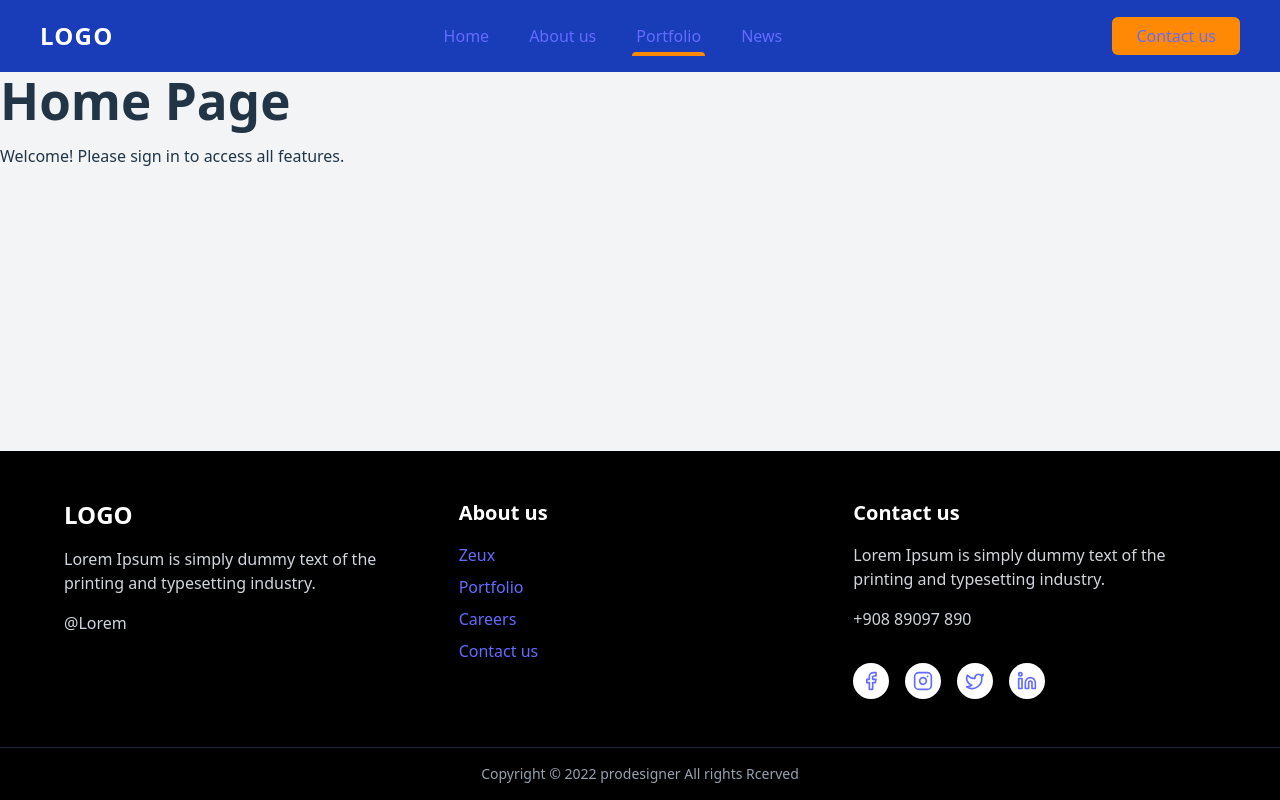
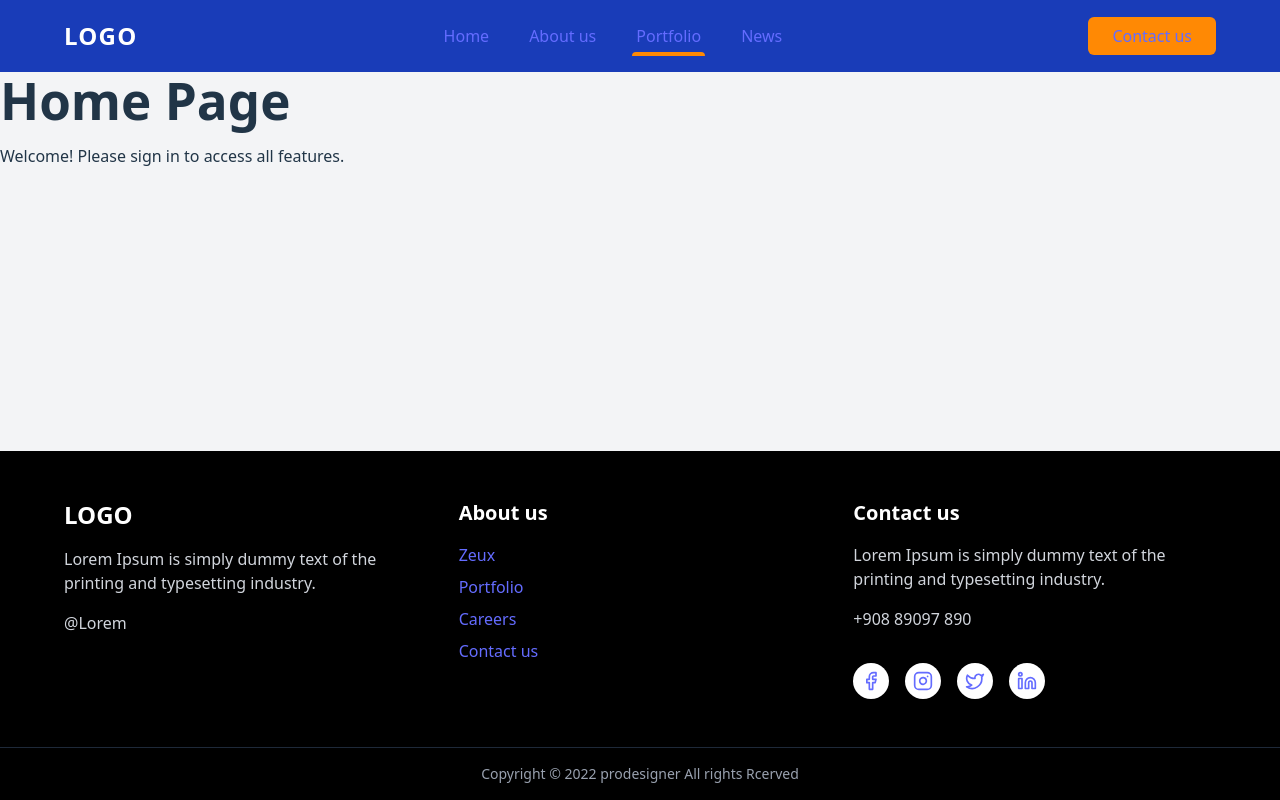
Before and after one commit to Red-XD-X/esport-, a React (Vite) app: page / in a window 1280 px wide. Built offline with nearby package versions, Linux system fonts and the light colour scheme.

Commit message:
init project 2

```diff
--- a/src/App.jsx
+++ b/src/App.jsx
@@ -20,7 +20,6 @@ function App() {
     <Router>
       <div className="min-h-screen w-full bg-gray-100">
         <Header isAuthenticated={isAuthenticated} />
-
         <Routes>
           <Route
             path="/"
--- a/src/components/Header.jsx
+++ b/src/components/Header.jsx
@@ -16,12 +16,9 @@ export default function Header() {
   ];
 
   return (
-    <nav className="bg-blue-800 text-white py-4 px-6 md:px-10">
+    <nav className="bg-blue-800 text-white py-4 px-6 md:px-16">
       <div className="flex items-center justify-between">
-        {/* Logo */}
         <div className="font-bold text-2xl tracking-wider">LOGO</div>
-
-        {/* Desktop Navigation */}
         <div className="hidden md:flex items-center space-x-8">
           {navLinks.map((link) => (
             <a
@@ -38,8 +35,6 @@ export default function Header() {
             </a>
           ))}
         </div>
-
-        {/* Contact Button */}
         <div className="hidden md:block">
           <a
             href="/contact"
@@ -48,8 +43,6 @@ export default function Header() {
             Contact us
           </a>
         </div>
-
-        {/* Mobile Menu Button */}
         <div className="md:hidden">
           <button onClick={toggleMenu} className="focus:outline-none">
             {isMenuOpen ? (
@@ -60,8 +53,6 @@ export default function Header() {
           </button>
         </div>
       </div>
-
-      {/* Mobile Navigation */}
       {isMenuOpen && (
         <div className="md:hidden mt-4 flex flex-col space-y-4 py-4">
           {navLinks.map((link) => (
--- a/src/pages/Home.jsx
+++ b/src/pages/Home.jsx
@@ -9,7 +9,8 @@ function Home({ isAuthenticated }) {
       ) : (
         <p>Welcome! Please sign in to access all features.</p>
       )}
-<Footer></Footer></>
+      <Footer></Footer>
+    </>
   );
 }
 
```
Also changed, not shown: src/components/Footer.jsx (+0 -9 lines). Lines whose indentation alone changed are shown as unchanged.
